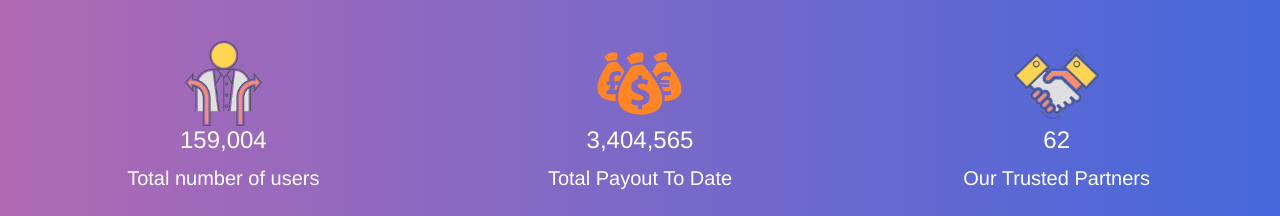
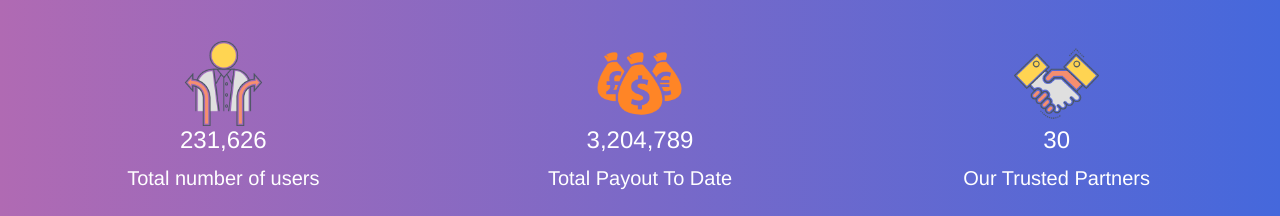
Before and after one commit to wawoyuanli/website, a Vue app: page /#/home in a window 1280 px wide. Shown: the part 1700-1916 px from the top of the page. Built offline with nearby package versions, Linux system fonts and the light colour scheme.

Commit message:
域名修改
域名修改

```diff
--- a/src/views/agreement/index.vue
+++ b/src/views/agreement/index.vue
@@ -300,7 +300,7 @@
 							style="font-size: 16px; background-color: #f6f6f6"
 						>
 							PLEASE NOTE: If you still have a question, please feel free to
-							contact us at OYA Survey Support. We will respond
+							contact us. We will respond
 							promptly.
 						</div>
 					</div>
--- a/src/views/antispam/index.vue
+++ b/src/views/antispam/index.vue
@@ -74,7 +74,7 @@
               style="font-size: 16px; background-color: #f6f6f6"
             >
               PLEASE NOTE: If you still have a question, please feel free to
-              contact us at OYA Survey Support. We will respond
+              contact us. We will respond
               promptly.
             </div>
           </div>
--- a/src/views/faq/index.vue
+++ b/src/views/faq/index.vue
@@ -535,7 +535,7 @@
                   style="font-size: 16px; background-color: #f6f6f6"
                 >
                   PLEASE NOTE: If you still have a question, please feel free to
-                  contact us at OYA Survey Support. We will respond
+                  contact us. We will respond
                   promptly.
                 </div>
               </div>
--- a/src/views/home/index.vue
+++ b/src/views/home/index.vue
@@ -178,7 +178,7 @@
                     />
                     <countTo
                       :startVal="0"
-                      :endVal="159182"
+                      :endVal="231886"
                       :duration="5600"
                       class="counter h4 text-white"
                       style=""
@@ -198,7 +198,7 @@
                     />
                     <countTo
                       :startVal="0"
-                      :endVal="3408381"
+                      :endVal="3208381"
                       :duration="5600"
                       class="counter h4 text-white"
                     ></countTo>
@@ -219,7 +219,7 @@
 
                     <countTo
                       :startVal="0"
-                      :endVal="62"
+                      :endVal="30"
                       :duration="5600"
                       class="counter h4 text-white"
                       >$</countTo
--- a/src/views/privacy/index.vue
+++ b/src/views/privacy/index.vue
@@ -48,7 +48,7 @@
                   </tr>
                   <tr>
                     <th scope="row">Country of operation:</th>
-                    <td>America</td>
+                    <td>the United States</td>
                   </tr>
                   <tr>
                     <th scope="row">E-mail address:</th>
--- a/src/views/terms/index.vue
+++ b/src/views/terms/index.vue
@@ -439,7 +439,7 @@
               style="font-size: 16px; background-color: #f6f6f6"
             >
               PLEASE NOTE: If you still have a question, please feel free to
-              contact us at OYA Survey Support. We will respond
+              contact us. We will respond
               promptly.
             </div>
           </div>
```
